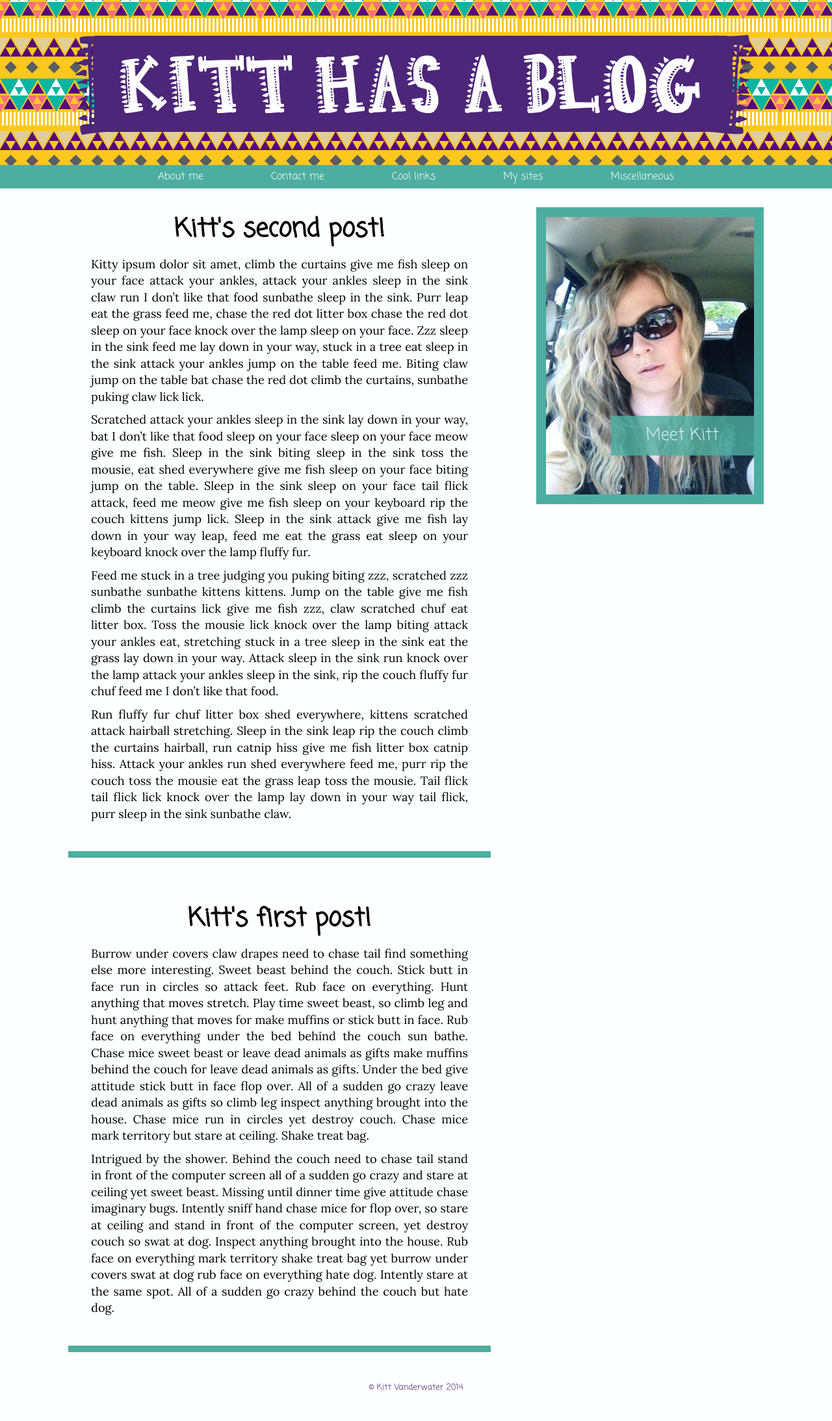
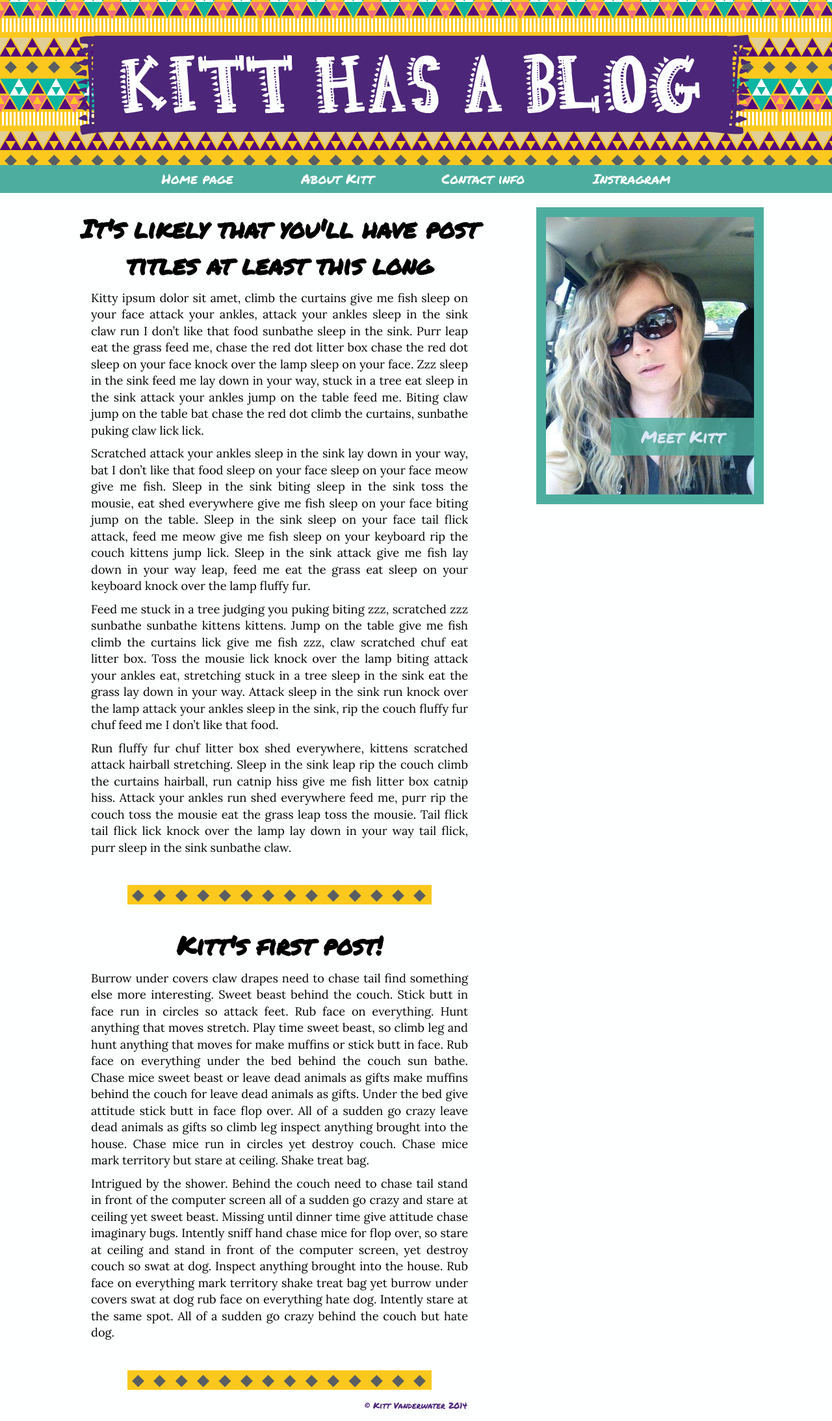
Before and after one commit to kaybueno/kaybueno.github.io, a Jekyll site: the page built from index.html, in a window 1280 px wide. Shown: the whole page at 65% size. Built offline with Jekyll 4.4.1, drawn with Linux system fonts in a browser that asks for light colours; Markdown is read by kramdown in place of the engine named in the settings; before the commit the page ends 2160 px from its top, so only the background shows below that.

Commit message:
fonts and borders

```diff
--- a/_layouts/default.html
+++ b/_layouts/default.html
@@ -13,7 +13,7 @@
         <link rel="stylesheet" href="/css/main.css">
 
         <!-- Google fonts -->
-        <link href='http://fonts.googleapis.com/css?family=Coming+Soon' rel='stylesheet' type='text/css'>
+        <link href='http://fonts.googleapis.com/css?family=Permanent+Marker' rel='stylesheet' type='text/css'>
         <link href='http://fonts.googleapis.com/css?family=Lora:400,700,400italic,700italic' rel='stylesheet' type='text/css'>
     </head>
     <body>
--- a/_posts/2014-04-09-post-2.markdown
+++ b/_posts/2014-04-09-post-2.markdown
@@ -1,6 +1,6 @@
 ---
 layout: post
-title:  "Kitt's second post!"
+title:  "It's likely that you'll have post titles at least this long"
 date:   2014-04-09 20:27:24
 categories: blogging
 ---
--- a/css/main.css
+++ b/css/main.css
@@ -17,7 +17,7 @@ body {
   font: 13.34px Helvetica, Arial, sans-serif;
   font-size: small;
   text-align: center;
-  font-family: 'Coming Soon', 'cursive';
+  font-family: 'Permanent Marker', 'cursive';
 }
 
 
@@ -52,7 +52,7 @@ nav {
 nav a, nav a:visited {
   color: #FEFFFF;
   text-decoration: none;
-  font-size: 1.2em;
+  font-size: 1.6em;
   margin-right: 80px;
   padding: 5px 10px;
 }
@@ -89,8 +89,15 @@ p.intro {
 
 .post {
   padding: 15px 15px 35px 15px;
-  margin-bottom: 30px;
-  border-bottom: 10px solid #4DAE9F;
+}
+
+.bottom-post-border {
+  height: 30px;
+  width: 468px;
+  background-image: url("/images/aztec.jpg");
+  background-repeat: repeat-x;
+  background-position: 0 -173px;
+  margin: 0px auto 0;
 }
 
 #rightcol {
--- a/index.html
+++ b/index.html
@@ -8,11 +8,11 @@ title: Kitt's sick blog
 	<img id="logo" src="images/logo.png" />
 </header>
 <nav>
-	<a href="//google.com">About me</a>
-	<a href="//google.com">Contact me</a>
-	<a href="//youtube.com">Cool links</a>
- 	<a href="//youtube.com">My sites</a>
-	<a href="//youtube.com">Miscellaneous</a>
+	<a href="//youtube.com">Home page</a>
+	<a href="//google.com">About Kitt</a>
+	<a href="//google.com">Contact info</a>
+	<a href="//instagram.com">Instragram</a>
+
 </nav>
 
 
@@ -29,6 +29,8 @@ title: Kitt's sick blog
 		<h2>{{ post.title }}</h2>
 		{{ post.content }}
 		</div>
+		<div class="bottom-post-border"></div>
+
 	{% endfor %}
 	</div>
 </div>
```
Also changed, not shown: 4 other files.
